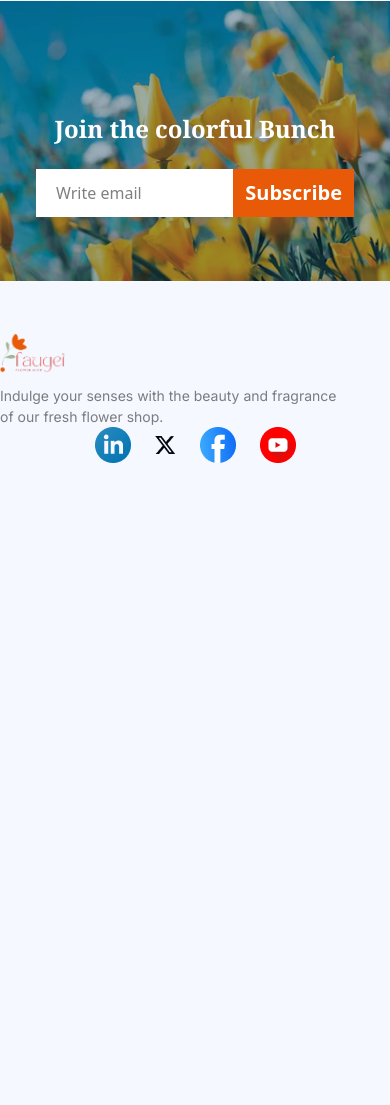
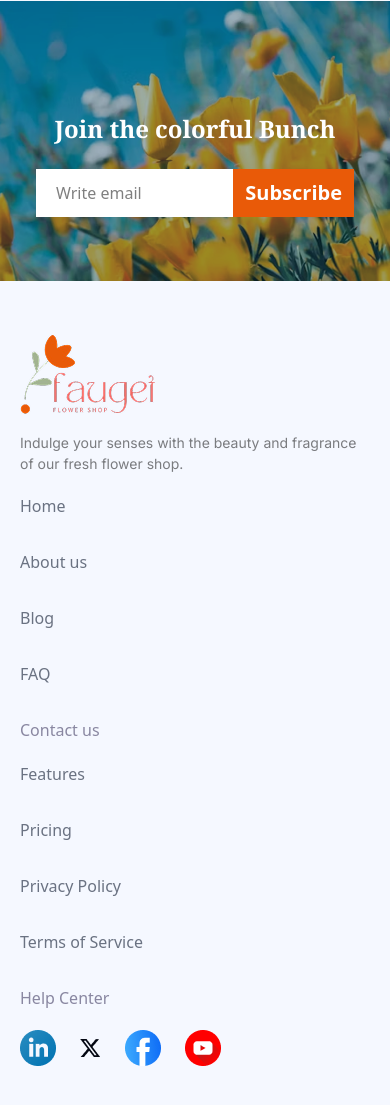
Before and after one commit to Ahmad-Hisham007/Responsive-Flowers-A02, a website: page index.html in a window 390 px wide. Shown: the part 3995-5100 px from the top of the page. Before the commit the page ends 4510 px from the top, so only its background shows below. Drawn offline with Linux system fonts and the light colour scheme.

Commit message:
Revision of footer

```diff
--- a/index.html
+++ b/index.html
@@ -177,35 +177,35 @@
         </section>
     </main>
     <footer>
-        <div class="container  mx-auto bg-[rgba(255, 255, 255, 0.5)] py-13 max-w-[1120px] flex flex-col md:flex-row justify-between items-top">
+        <div class="container  mx-auto bg-[rgba(255, 255, 255, 0.5)] py-13 px-5 md:px-0 max-w-[1120px] flex flex-col md:flex-row justify-between items-top gap-y-5">
             <div class="max-w-[350px]">
                 <a href="#" class="footer-logo">
-                    <img src="assets/logo.png" alt="Brand logo" class="logo-image max-w-[65px] md:max-w-[100px]">
+                    <img src="assets/logo.png" alt="Brand logo" class="logo-image max-w-[135] md:max-w-[180px]">
                 </a>
-                <p class=" text-base leading-[auto] font-normal font-body md:text-[22px] text-sm mt-3">
+                <p class=" text-base leading-[auto] font-normal font-body md:text-[22px] text-sm mt-4 max-w-[360px]">
                         Indulge your senses with the beauty and fragrance of our fresh flower shop.
                 </p>
             </div>
             <div class="footer-col-2">
-                <ul class="menu-bar flex gap-8 items-center flex-col items-start">
-                    <li class="menu-item hidden md:block"><a href="#" class="menu-link text-gray-500 hover:text-[#252432] leading-6 hover:font-bold transition-all duration-300 ease-linear">Home</a></li>
-                    <li class="menu-item hidden md:block"><a href="#" class="menu-link text-gray-500 hover:text-[#252432] leading-6 hover:font-bold transition-all duration-300 ease-linear">About us</a></li>
-                    <li class="menu-item hidden md:block"><a href="#" class="menu-link text-gray-500 hover:text-[#252432] leading-6 hover:font-bold transition-all duration-300 ease-linear">Blog </a></li>
-                    <li class="menu-item hidden md:block"><a href="#" class="menu-link text-gray-500 hover:text-[#252432] leading-6 hover:font-bold transition-all duration-300 ease-linear">FAQ </a></li>
-                    <li class="menu-item hidden md:block"><a href="#" class="menu-link text-gray-001 hover:text-[#252432] leading-6 hover:font-bold transition-all duration-300 ease-linear">Contact us</a></li>
+                <ul class="menu-bar flex gap-8 flex-col items-start">
+                    <li class="menu-item "><a href="#" class="menu-link text-gray-500 hover:text-[#252432] leading-6 hover:font-bold transition-all duration-300 ease-linear">Home</a></li>
+                    <li class="menu-item "><a href="#" class="menu-link text-gray-500 hover:text-[#252432] leading-6 hover:font-bold transition-all duration-300 ease-linear">About us</a></li>
+                    <li class="menu-item "><a href="#" class="menu-link text-gray-500 hover:text-[#252432] leading-6 hover:font-bold transition-all duration-300 ease-linear">Blog </a></li>
+                    <li class="menu-item"><a href="#" class="menu-link text-gray-500 hover:text-[#252432] leading-6 hover:font-bold transition-all duration-300 ease-linear">FAQ </a></li>
+                    <li class="menu-item"><a href="#" class="menu-link text-gray-001 hover:text-[#252432] leading-6 hover:font-bold transition-all duration-300 ease-linear">Contact us</a></li>
                 </ul>
             </div>
             <div class="footer-col-3">
-                 <ul class="menu-bar flex gap-8 items-center flex-col items-start">
-                    <li class="menu-item hidden md:block"><a href="#" class="menu-link text-gray-500 hover:text-[#252432] leading-6 hover:font-bold transition-all duration-300 ease-linear">Features</a></li>
-                    <li class="menu-item hidden md:block"><a href="#" class="menu-link text-gray-500 hover:text-[#252432] leading-6 hover:font-bold transition-all duration-300 ease-linear">Pricing</a></li>
-                    <li class="menu-item hidden md:block"><a href="#" class="menu-link text-gray-500 hover:text-[#252432] leading-6 hover:font-bold transition-all duration-300 ease-linear">Privacy Policy </a></li>
-                    <li class="menu-item hidden md:block"><a href="#" class="menu-link text-gray-500 hover:text-[#252432] leading-6 hover:font-bold transition-all duration-300 ease-linear">Terms of Service</a></li>
-                    <li class="menu-item hidden md:block"><a href="#" class="menu-link text-gray-001 hover:text-[#252432] leading-6 hover:font-bold transition-all duration-300 ease-linear">Help Center</a></li>
+                 <ul class="menu-bar flex gap-8 flex-col items-start">
+                    <li class="menu-item"><a href="#" class="menu-link text-gray-500 hover:text-[#252432] leading-6 hover:font-bold transition-all duration-300 ease-linear">Features</a></li>
+                    <li class="menu-item"><a href="#" class="menu-link text-gray-500 hover:text-[#252432] leading-6 hover:font-bold transition-all duration-300 ease-linear">Pricing</a></li>
+                    <li class="menu-item "><a href="#" class="menu-link text-gray-500 hover:text-[#252432] leading-6 hover:font-bold transition-all duration-300 ease-linear">Privacy Policy </a></li>
+                    <li class="menu-item "><a href="#" class="menu-link text-gray-500 hover:text-[#252432] leading-6 hover:font-bold transition-all duration-300 ease-linear">Terms of Service</a></li>
+                    <li class="menu-item "><a href="#" class="menu-link text-gray-001 hover:text-[#252432] leading-6 hover:font-bold transition-all duration-300 ease-linear">Help Center</a></li>
                 </ul>
             </div>
             <div class="footer-col-4">
-                 <div class="social-links flex flex-row flex-nowrap justify-center items-center gap-6">
+                 <div class="social-links flex flex-row flex-nowrap justify-left md:justify-center items-center gap-6 ">
                     <a href="#"><img src="assets/icon-linkedin.png" alt="linkedin logo"></a>
                     <a href="#"><img src="assets/icon-twitter.png" alt="Twitter logo"></a>
                     <a href="#"><img src="assets/icon-facebook.png" alt="Facebook logo"></a>
```
Also changed, not shown: dist/style.css.
